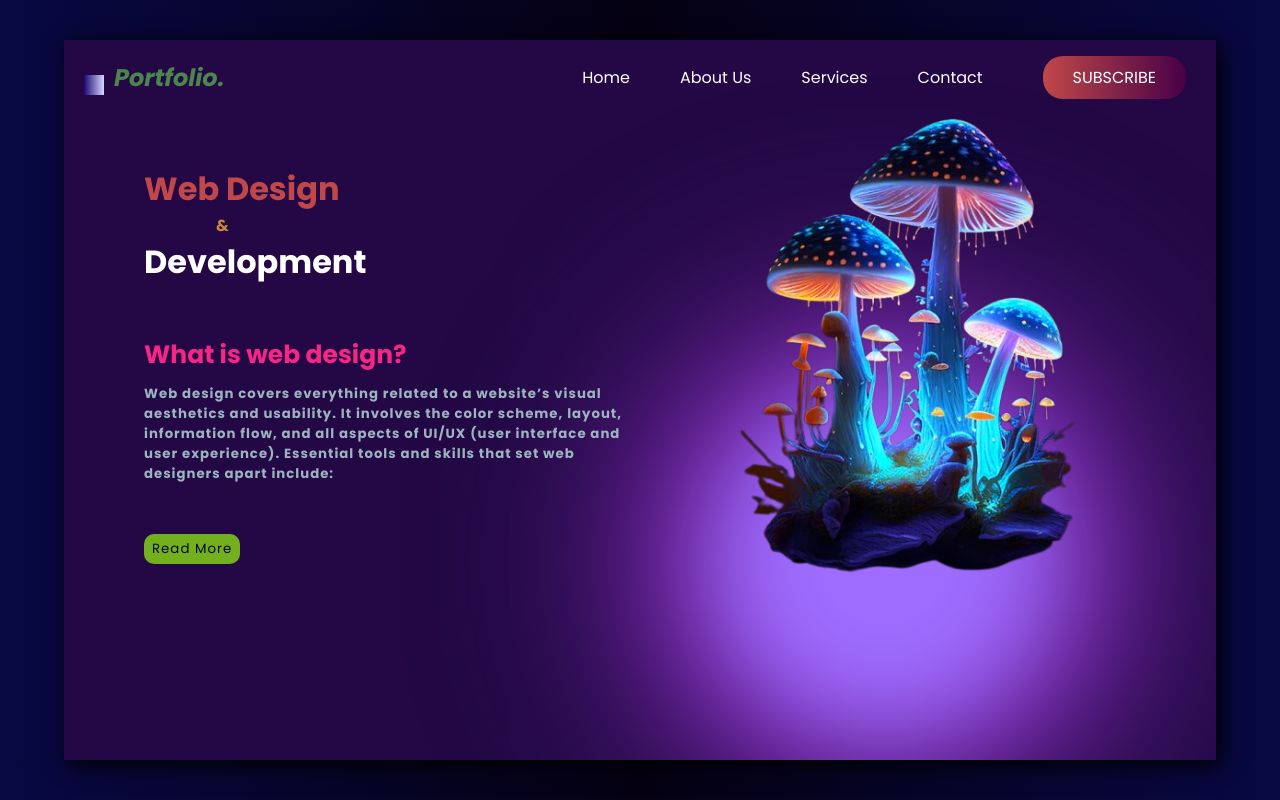
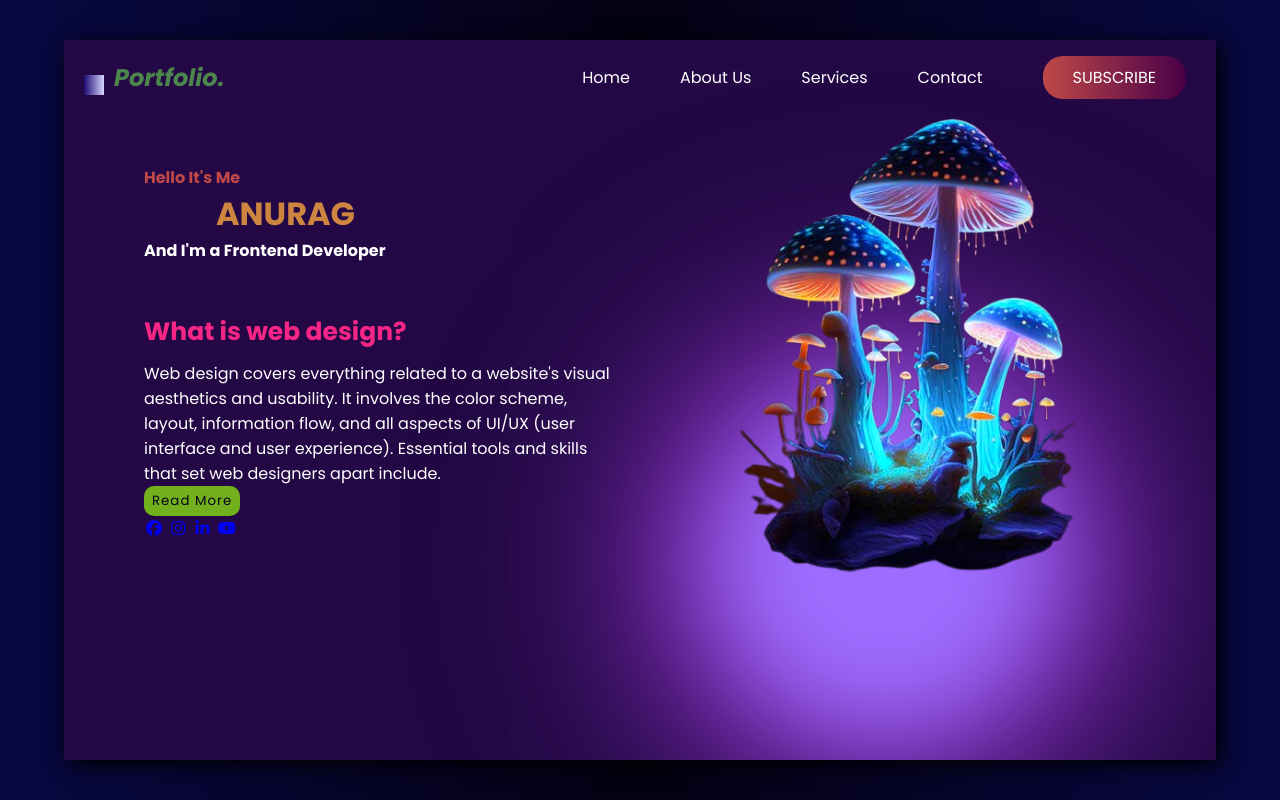
Before and after one commit to anurag-delia/myportfolioo, a plain HTML site: page index.html in a window 1280 px wide. Drawn offline with nearby package versions, Linux system fonts and the light colour scheme; a web font is replaced by a local one.

Commit message:
Update index.html

```diff
--- a/index.html
+++ b/index.html
@@ -5,6 +5,8 @@
     <meta name="viewport" content="width=device-width, initial-scale=1.0">
     <title>My Design</title>
     <link rel="stylesheet" href="style.css">
+     <script src="https://unpkg.com/boxicons@2.1.4/dist/boxicons.js"></script>
+     <link rel="stylesheet" href="https://cdnjs.cloudflare.com/ajax/libs/font-awesome/7.0.1/css/all.min.css" integrity="sha512-2SwdPD6INVrV/lHTZbO2nodKhrnDdJK9/kg2XD1r9uGqPo1cUbujc+IYdlYdEErWNu69gVcYgdxlmVmzTWnetw==" crossorigin="anonymous" referrerpolicy="no-referrer" />
 </head>
 <body>
   <div class="container">
@@ -22,12 +24,18 @@
         </nav>
         <div class="main_content">
           <div class="left">
-            <h1 class="a">Web Design</h1>
-            <h4 class="b">&</h4>
-            <h1>Development</h1>
+            <h4 class="a">Hello It's Me</h4>
+            <h1 class="b">ANURAG</h1>
+            <h4>And I'm a <span>Frontend Developer</span> </h4>
             <h4 class="c">What is web design?</h4>
-            <h5 class="d">Web design covers everything related to a website’s visual aesthetics and usability. It involves the color scheme, layout, information flow, and all aspects of UI/UX (user interface and user experience). Essential tools and skills that set web designers apart include:</h5>
+            <article>Web design covers everything related to a website's visual aesthetics and usability. It involves the color scheme, layout, information flow, and all aspects of UI/UX (user interface and user experience). Essential tools and skills that set web designers apart include.</article>
             <button class="e">Read More</button>
+            <div class="icon">
+              <a href="https://www.facebook.com/anurag.ghosh.906732"><i class="fa-brands fa-facebook"></i></a>
+              <a href="https://www.instagram.com/anuraag984/"><i class="fa-brands fa-instagram"></i></a>
+              <a href="https://www.linkedin.com/in/anurag-31346b233/"><i class="fa-brands fa-linkedin-in"></i></a>
+              <a href="https://www.youtube.com/@anurag4935"><i class="fa-brands fa-youtube"></i></a>
+            </div>
           </div>
           <div class="right">
             <img src="mushroom.png" alt="">
```
